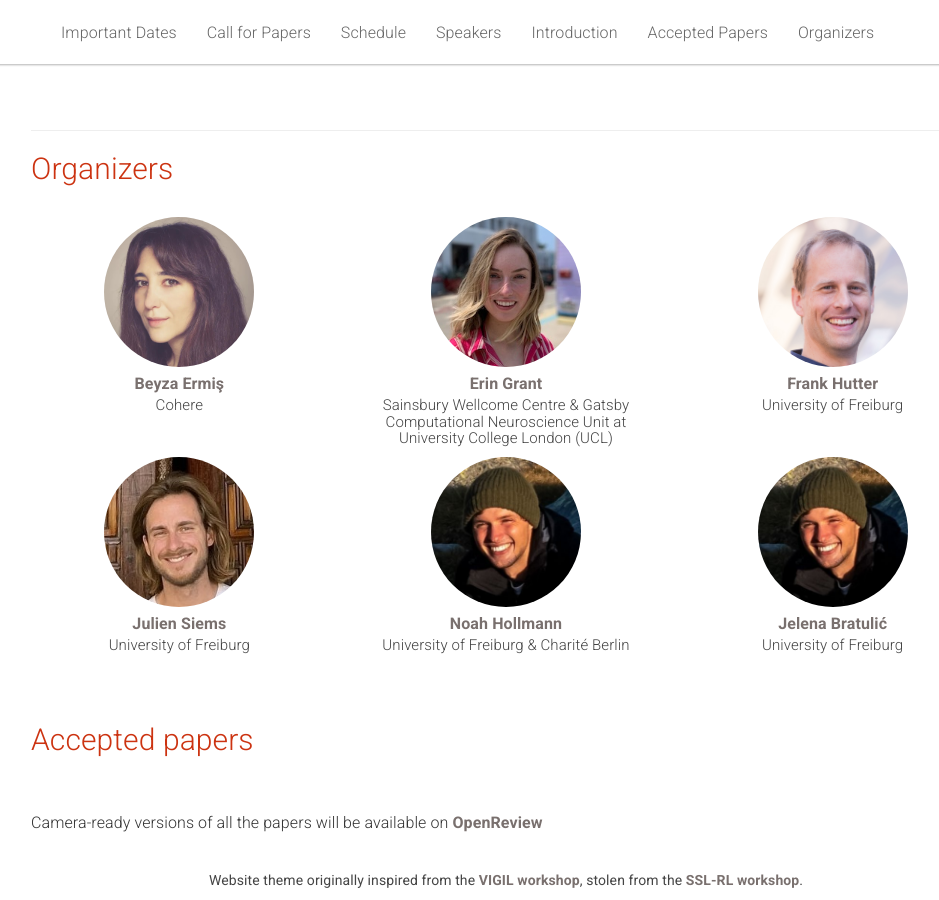
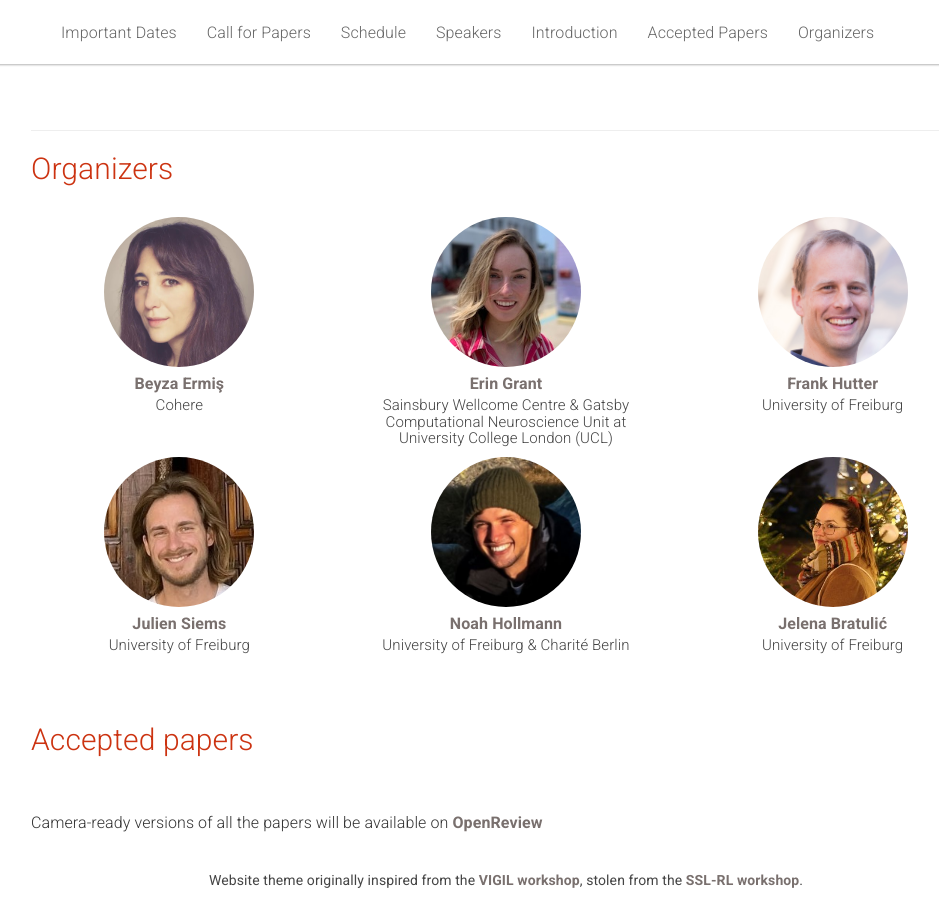
Before and after one commit to iclworkshop/iclworkshop.github.io, a Jekyll site: the page built from _pages/home.md, in a window 1280 px wide and 900 px high, scrolled down 3862 px. Shown: the whole window, without its empty margins (134-1073 px from the left). Built offline with Jekyll 4.4.1, drawn with Linux system fonts in a browser that asks for light colours.

Commit message:
Jelena Added

```diff
--- a/_pages/home.md
+++ b/_pages/home.md
@@ -380,7 +380,7 @@ In-context learning (ICL) is an emerging capability of large-scale models, inclu
   </div>
   <div class="col-xs-6 col-lg-4 people">
     <a href="https://lmb.informatik.uni-freiburg.de/people/bratulic/">
-      <img class="people-pic" src="{{ "/static/img/people/noah_hollmann.jpeg" | prepend:site.baseurl }}">
+      <img class="people-pic" src="{{ "/static/img/people/jelena_bratulic.jpeg" | prepend:site.baseurl }}">
     </a>
     <div class="people-name">
       <a href="https://lmb.informatik.uni-freiburg.de/people/bratulic/">Jelena Bratulić</a>
```
Also changed, not shown: static/img/people/jelena_bratulic.jpeg (added).
